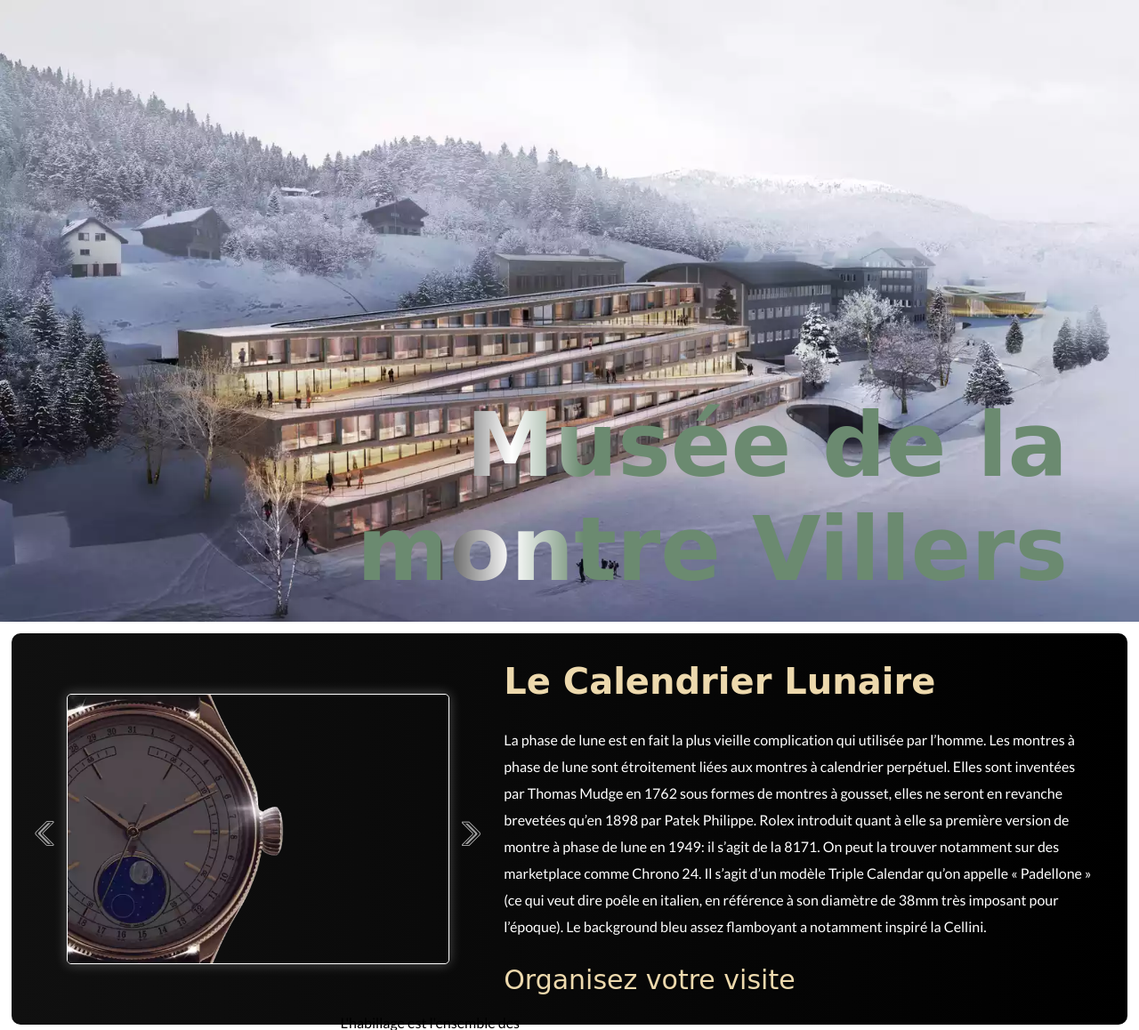
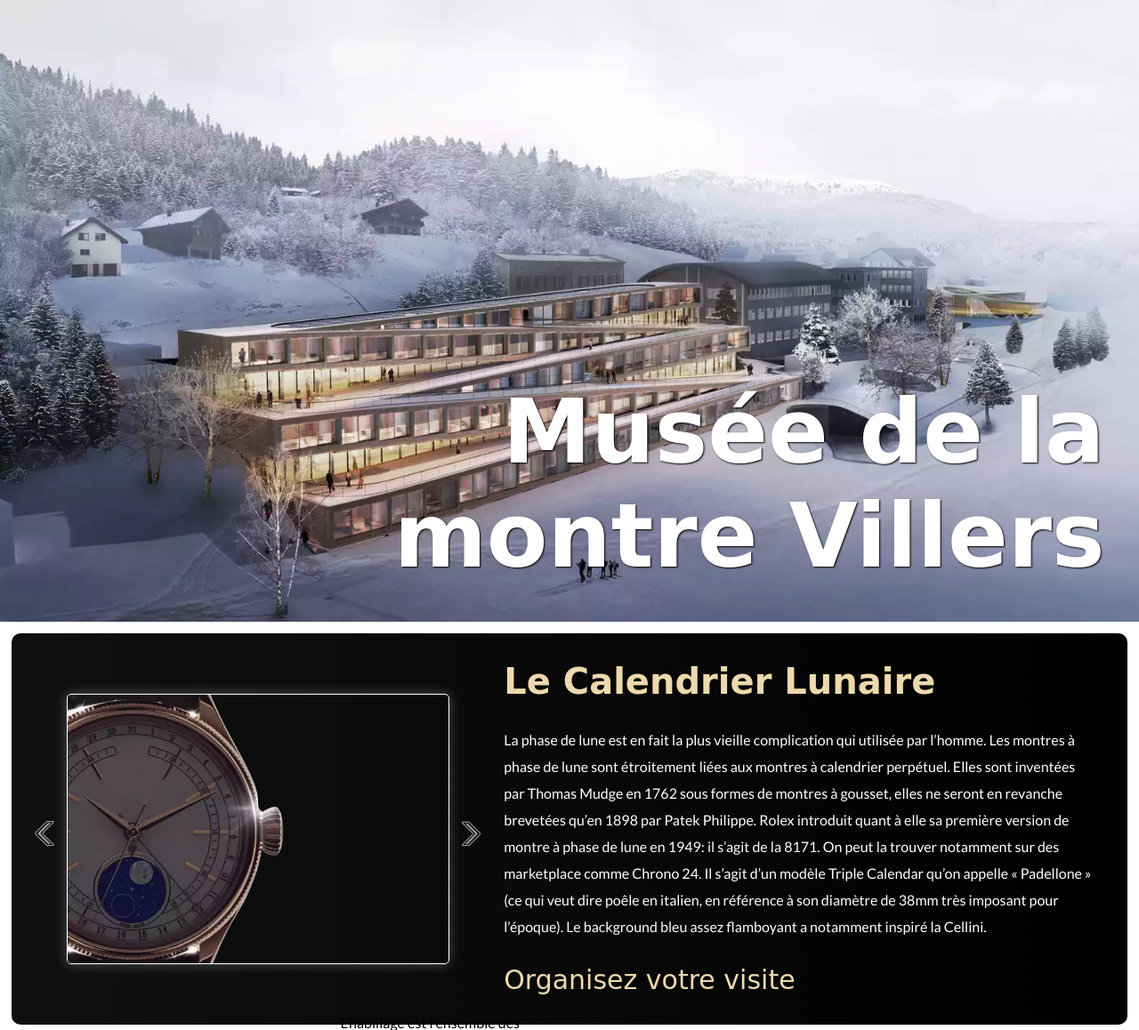
Before and after one commit to Babsybis/watch_museum_website, a PHP site: page / in a window 1280 px wide. Shown: the part 96-1254 px from the top of the page at 89% size. Run offline with PHP 8.4, Linux system fonts and the light colour scheme; some web fonts are replaced.

Commit message:
changement titre

```diff
--- a/style.css
+++ b/style.css
@@ -149,25 +149,10 @@ h1{
     font-family: 'Overlock', cursive;
     font-size: 6.25rem;
     text-align: right;
-    transform: translate(-10%,-10%);
-    color: #ffffff;
-    background: linear-gradient(to right, #4d4d4d 0, white 10%, #6b8a70 20%);
-    -webkit-background-clip: text;
-    -webkit-text-fill-color: transparent;
-    animation: shine 3s infinite linear;
-    animation-fill-mode: forwards;
-
-/* **********POUR REMPLIR LES LETTRES EN OR************* */
-    /* background-clip: text;
-    background-image: url(images/or.jpg);
-    -webkit-background-clip: text;
-    -webkit-text-fill-color: transparent;    */
+    color: #fff;
+    text-shadow: 1px 1px 2px rgb(0, 0, 0);
+    padding: 3%;
 }
-
-@keyframes shine{
-    0% {background-position:0}
-    100%{background-position: 470px}
-  }
 
 /* **********************SECTION DIAPO********************** */
 #pagecontent{
```
